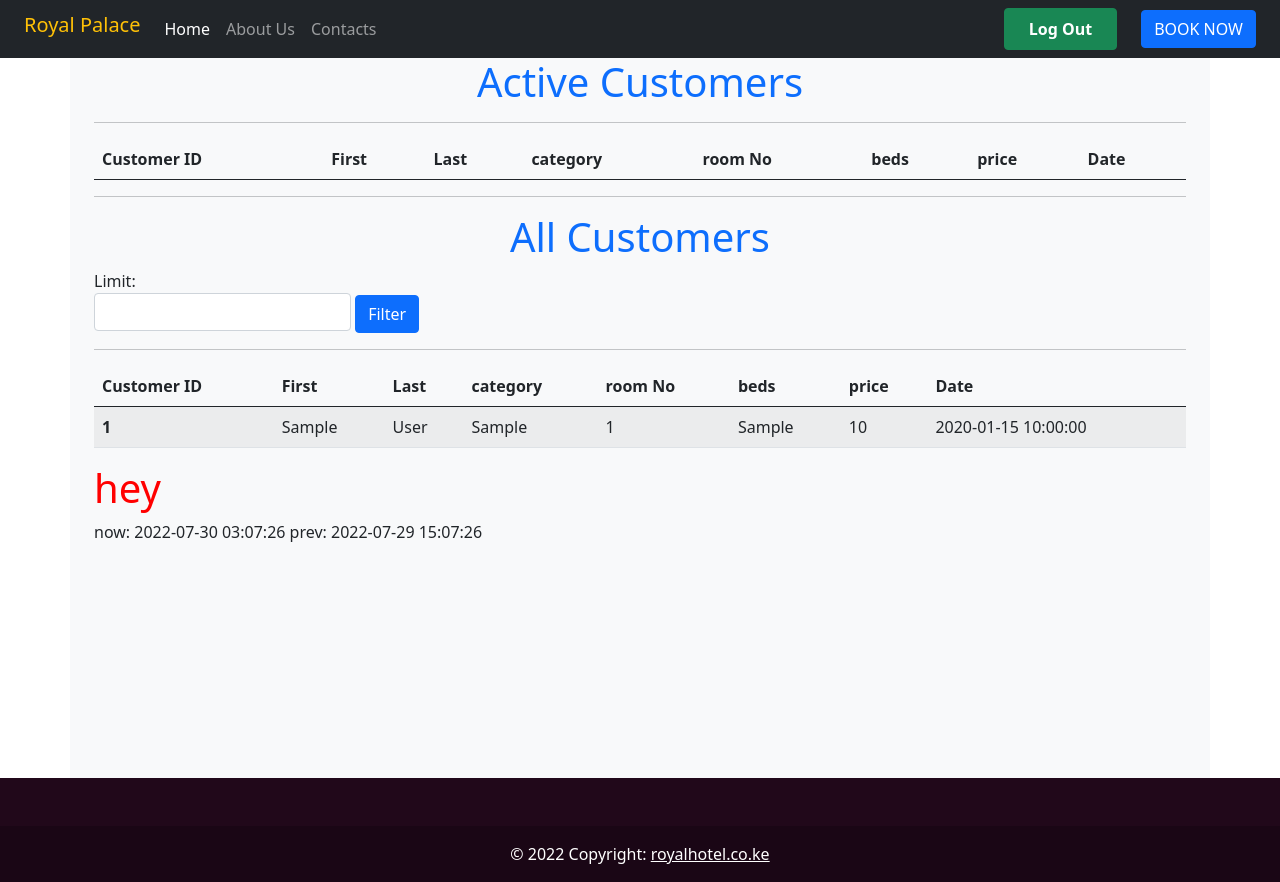
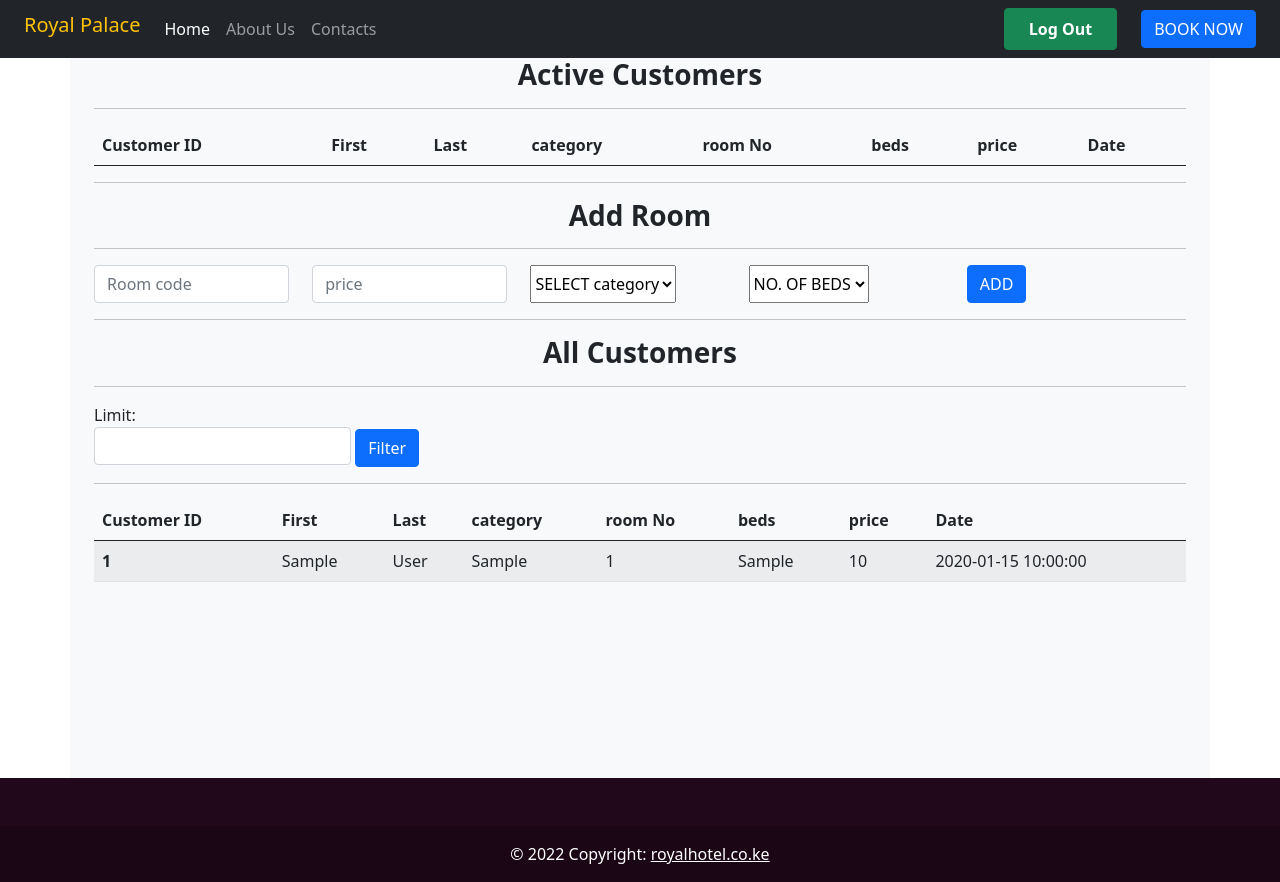
Before and after one commit to sammykinuthia/hotel-booking-system, a PHP site: page /admin.php in a window 1280 px wide. Run offline with PHP 8.4, Linux system fonts and the light colour scheme; the visitor is signed in with stand-in values (Sample User, id 1); tables that the repository leaves empty or names only in its code hold one stand-in row (values such as "Sample post"); lists and menus that the app fills with data are empty; some libraries are stand-ins or nearby versions.

Commit message:
add room functionality on admin page

```diff
--- a/admin.php
+++ b/admin.php
@@ -34,8 +34,8 @@ if(mysqli_query($conn,$sql)){
             // $bookt = $row['bookDate'];
             // $booktstamp = strtotime($bookt);
             // $diff = ($nowstamp-$booktstamp)/3600;
-            if($prev > $row["bookDate"] ){
-                $sql = "UPDATE customer SET active = 1";
+            if(strtotime($prev) > strtotime($row["bookDate"] )){
+                $sql = "UPDATE customer SET active = 0";
                 mysqli_query($conn,$sql);
             }
 
@@ -58,7 +58,7 @@ if(mysqli_query($conn,$sql)){
 
     <?php require("./components/navBar.php") ?>
 <div class="container main bg-light">
-    <h1 class="text-center text-primary">Active Customers</h1>
+    <h3 class="text-center fw-bolder">Active Customers</h2>
     <hr>
 <table class="table table-striped table-hover">
   <thead>
@@ -75,7 +75,7 @@ if(mysqli_query($conn,$sql)){
   </thead>
   <tbody>
     <?php
-    $sql = "SELECT customer.id as id, firstName, lastName,category,idRoom,rooms.beds as beds,rooms.price as price, bookDate FROM customer INNER JOIN rooms ON customer.idRoom = rooms.id WHERE active = 1 ORDER BY bookDate DESC";
+    $sql = "SELECT customer.id as id, firstName, lastName,category,rooms.roomCode as idRoom,rooms.beds as beds,rooms.price as price, bookDate FROM customer INNER JOIN rooms ON customer.idRoom = rooms.id WHERE active = 1 ORDER BY bookDate DESC";
     if(mysqli_query($conn,$sql)){
         $result = mysqli_query($conn,$sql);
         while($row = mysqli_fetch_assoc($result))
@@ -102,7 +102,56 @@ if(mysqli_query($conn,$sql)){
   </tbody>
 </table>
 <hr>
-    <h1 class="text-center text-primary">All Customers</h1>
+    <h3 class="text-center fw-bolder ">Add Room</h3>
+    <hr>
+<form method="post">
+  <div class="row input-group">
+    <div class="col">
+      <input name="code" type="text" required class="form-control" placeholder="Room code">
+    </div>
+    <div class="col">
+      <input name="price" type="number" required class="form-control" placeholder="price">
+    </div>
+    <div class="col input-group">
+      <select required class="custom-select" name="category" id="category">
+        <option value="">SELECT category</option>
+        <option value="business">business</option>
+        <option value="economic">economic</option>
+        <option value="low">low</option>
+      </select>
+    </div>
+    <div class="col input-group">
+        <select required  class="custom-select" name="beds" id="beds">
+            <option value="">NO. OF BEDS</option>
+            <option value="1">one</option>
+            <option value="2">two</option>
+        </select>
+    </div>
+    <div class="col">
+      <button name="add" class="btn btn-primary">ADD</button>
+    </div>
+  </div>
+</form>
+<?php
+if(isset($_POST["add"])){
+    $code = $_POST['code'];
+    $category = $_POST['category'];
+    $beds = $_POST['beds'];
+    $price = $_POST['price'];
+    // $sql = "INSERT INTO rooms (roomCode,category,beds,price) VALUES ($code,$category,$beds,$price)";
+    $sql = "INSERT INTO rooms (category,beds,price,roomCode) VALUES ('$category','$beds','$price','$code')";
+    if(!mysqli_query($conn, $sql)){
+        echo mysqli_error($conn);
+    }
+}
+
+?>
+
+
+
+<hr>
+    <h3 class="text-center fw-bolder">All Customers</h3>
+    <hr>
     <form action="" method="post">
         <label> Limit: <input class="form-control" type="number" name="limit" id="limit"></label>
         <button class="btn btn-primary" type="submit">Filter</button>
@@ -123,7 +172,14 @@ if(mysqli_query($conn,$sql)){
   </thead>
   <tbody>
     <?php
-    $sql = "SELECT customer.id as id, firstName, lastName,category,idRoom,rooms.beds as beds,rooms.price as price, bookDate FROM customer INNER JOIN rooms ON customer.idRoom = rooms.id WHERE active = 0 ORDER BY bookDate DESC";
+
+    if(isset($_POST['limit'])){
+        $limit = $_POST['limit'];
+        $sql = "SELECT customer.id as id, firstName, lastName,category,rooms.roomCode as idRoom,rooms.beds as beds,rooms.price as price, bookDate FROM customer INNER JOIN rooms ON customer.idRoom = rooms.id ORDER BY bookDate DESC LIMIT $limit";
+    }
+    else{
+        $sql = "SELECT customer.id as id, firstName, lastName,category,idRoom,rooms.beds as beds,rooms.price as price, bookDate FROM customer INNER JOIN rooms ON customer.idRoom = rooms.id ORDER BY bookDate DESC";
+    }
     if(mysqli_query($conn,$sql)){
         $result = mysqli_query($conn,$sql);
         while($row = mysqli_fetch_assoc($result))
@@ -150,14 +206,6 @@ if(mysqli_query($conn,$sql)){
   </tbody>
 </table>
 
-<h1>hey</h1>
-<?php
-$now = date('Y-m-d H:m:s');
-$prev= strtotime( $now)-12*3600;
-$prev = date('Y-m-d H:m:s',$prev);
-echo "now: ".$now." prev: ".$prev;
-?>
-
 </div>
 
     <?php require("./components/footer.php") ?>
```
Also changed, not shown: parent.php (+4 -3 lines).
